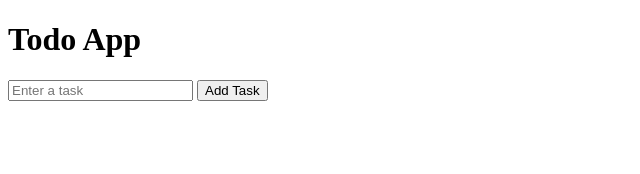
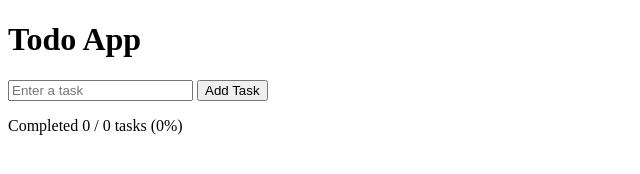
Before and after one commit to hrishikeshpathak1009/Todo, a website: page index.html in a window 1280 px wide. Shown: the whole page, without its empty margins (0-640 px from the left). Drawn offline with Linux system fonts and the light colour scheme.

Commit message:
added percentage of task completion

```diff
--- a/index.html
+++ b/index.html
@@ -12,10 +12,12 @@
 
     <h1>Todo App</h1>
 
+
+
     <input type="text" id="taskInput" placeholder="Enter a task">
 
     <button id="addBtn">Add Task</button>
-
+    <p id="taskStats"></p>
     <ul id="taskList"></ul>
 
     <script src="script.js"></script>
--- a/script.js
+++ b/script.js
@@ -1,3 +1,5 @@
+const taskStats = document.querySelector("#taskStats");
+
 const input = document.querySelector("#taskInput");
 
 const button = document.querySelector("#addBtn");
@@ -29,15 +31,38 @@ button.addEventListener("click", function () {
     input.value = "";
 
 });
+
+
+
 function saveTasks() {
 
     localStorage.setItem("tasks", JSON.stringify(tasks));
 
 }
+
+
+
+
 function renderTasks() {
     console.log(tasks);
 
     taskList.innerHTML = "";
+
+    const completedTasks = tasks.filter(function (task) {
+
+        return task.completed;
+
+    });
+
+    const completedCount = completedTasks.length;
+
+    const totalCount = tasks.length;
+
+    const percentage = totalCount === 0
+        ? 0
+        : Math.round((completedCount / totalCount) * 100);
+
+    taskStats.textContent = `Completed ${completedCount} / ${totalCount} tasks (${percentage}%)`;
 
     for (let task of tasks) {
 
```
